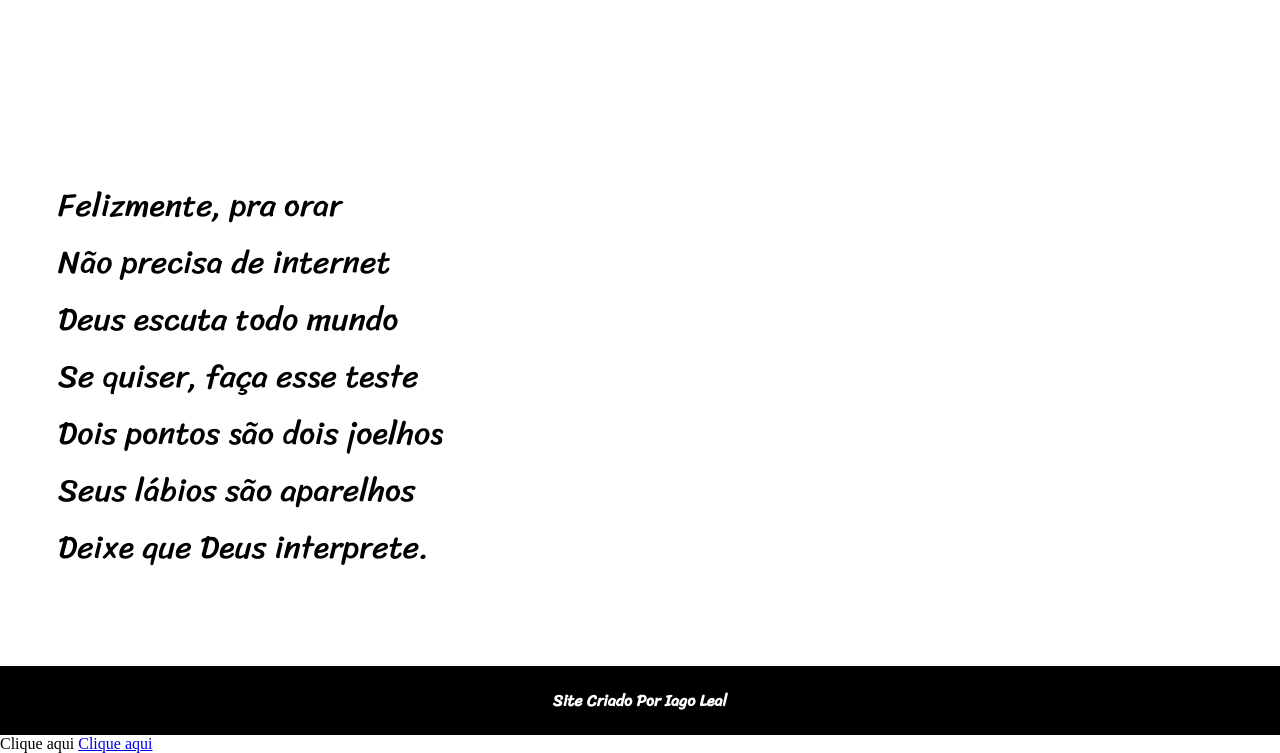
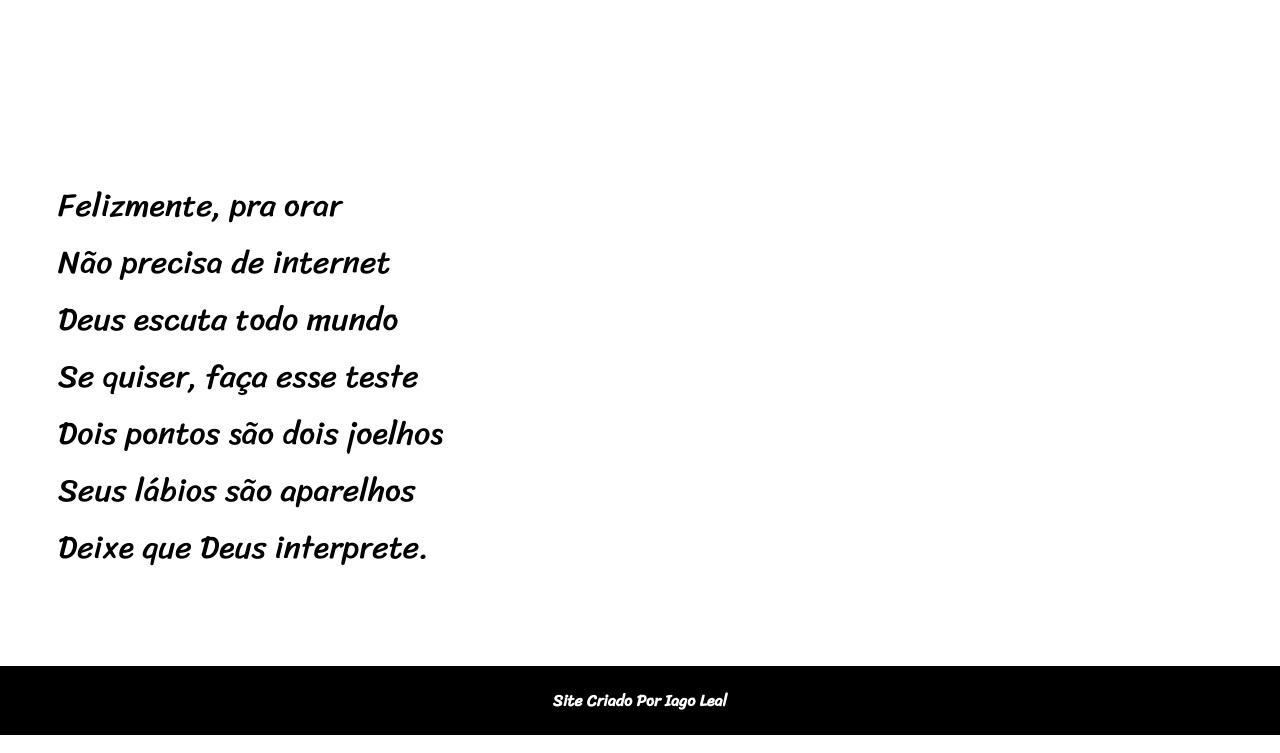
Before and after one commit to Iago-Code/Html-css, a plain HTML site: page exercicios/ex0022/projeto.html in a window 1280 px wide. Shown: the part 3748-4501 px from the top of the page. Drawn offline with Linux system fonts and the light colour scheme.

Commit message:
tirando os Links de teste

```diff
--- a/exercicios/ex0022/projeto.html
+++ b/exercicios/ex0022/projeto.html
@@ -101,7 +101,5 @@ Felizmente, pra orar <br>
             <footer>
                 <p>Site Criado Por Iago Leal </p>
             </footer>
-            <a herf="https://iago-code.github.io/Html-css/exercicios/ex001/index.html"alt="Site">Clique aqui</a>
-            <a href="https://iago-code.github.io/Html-css/exercicios/ex001/index.html" alt="Site">Clique aqui</a>
 </body>
 </html>
```
